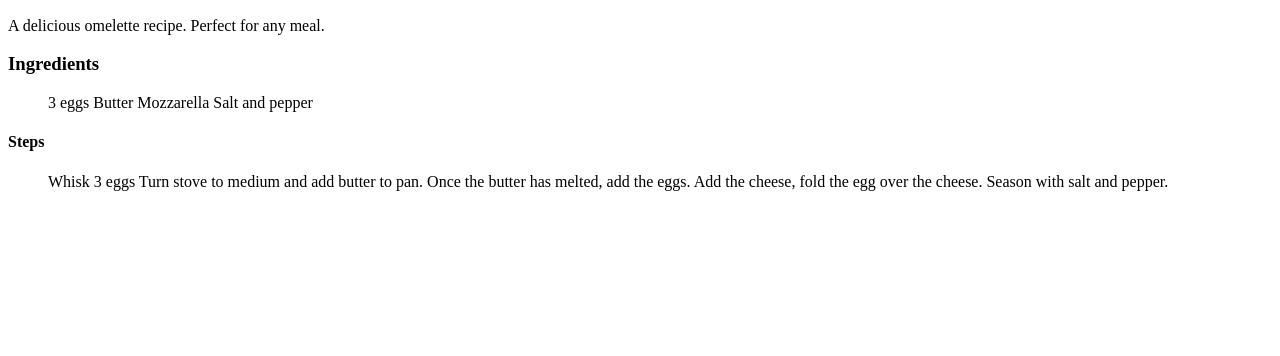
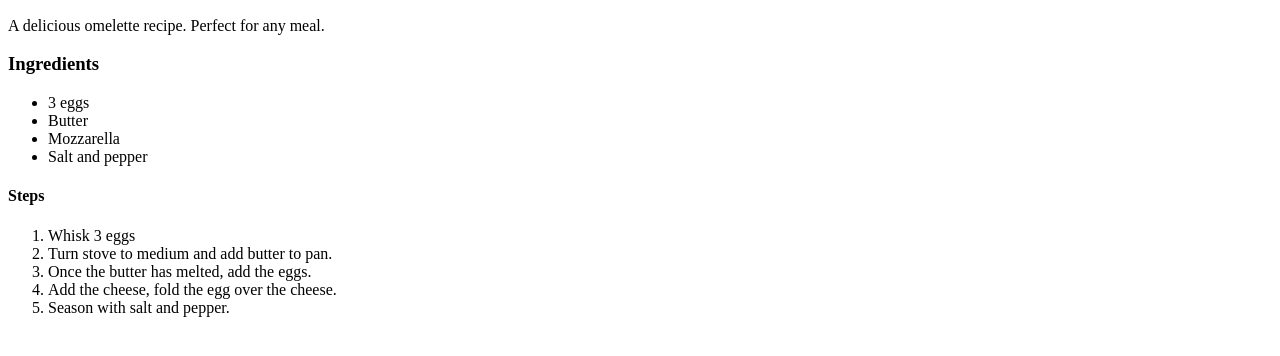
Before and after one commit to van-khu/odin-recipes, a plain HTML site: page recipes/omelette.html in a window 1280 px wide. Shown: the part 434-790 px from the top of the page. Drawn offline with Linux system fonts and the light colour scheme.

Commit message:
changed list

```diff
--- a/recipes/omelette.html
+++ b/recipes/omelette.html
@@ -11,18 +11,18 @@
     <p>A delicious omelette recipe. Perfect for any meal.</p>
     <h3>Ingredients</h3>
     <ul>
-        <il>3 eggs</il>
-        <il>Butter</il>
-        <il>Mozzarella </il>
-        <il>Salt and pepper</il>
+        <li>3 eggs</li>
+        <li>Butter</li>
+        <li>Mozzarella </li>
+        <li>Salt and pepper</li>
     </ul>
     <h4>Steps</h4>
     <ol>
-        <il>Whisk 3 eggs</il>
-        <il>Turn stove to medium and add butter to pan. </il>
-        <il>Once the butter has melted, add the eggs.</il>
-        <il>Add the cheese, fold the egg over the cheese.</il>
-        <il>Season with salt and pepper.</il>
+        <li>Whisk 3 eggs</li>
+        <li>Turn stove to medium and add butter to pan. </li>
+        <li>Once the butter has melted, add the eggs.</li>
+        <li>Add the cheese, fold the egg over the cheese.</li>
+        <li>Season with salt and pepper.</li>
     </ol>
 </body>
 </html>
```
